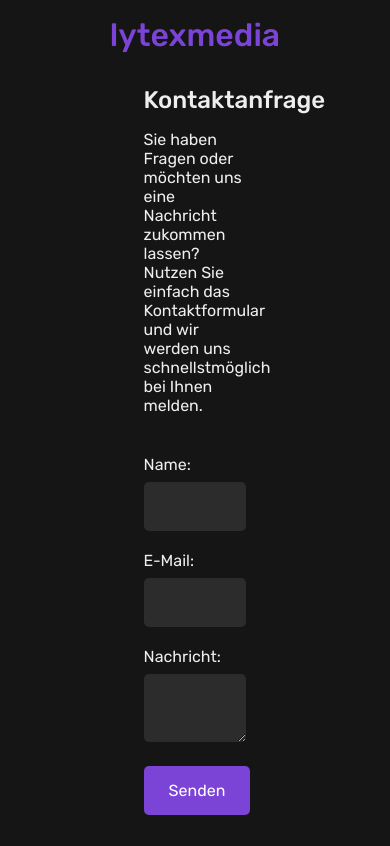
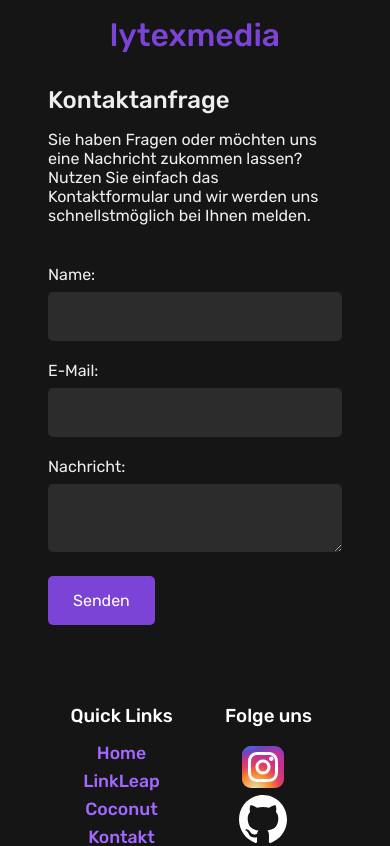
Before and after one commit to lytexdev/lytexmedia, a Nuxt app: page /contact in a window 390 px wide. Shown: the top 846 px of the page. Built offline with nearby package versions, Linux system fonts and the light colour scheme.

Commit message:
Fix Contact responsive

```diff
--- a/assets/scss/pages/_contact.scss
+++ b/assets/scss/pages/_contact.scss
@@ -1,5 +1,5 @@
 .contact-form {
-    width: 35%;
+    width: 75%;
 
     .contact-form-head {
         margin-bottom: 2.5rem;
@@ -18,4 +18,8 @@
         display: block;
         margin-bottom: 0.5rem;
     }
+
+    @media screen and (max-width: 1024px) {
+        width: 100%;
+    }
 }
--- a/assets/scss/pages/_linkleap.scss
+++ b/assets/scss/pages/_linkleap.scss
@@ -43,7 +43,7 @@
             text-align: left;
 
             h2 {
-                color: #7c43d7;
+                color: #17ca89;
                 margin-bottom: 1rem;
             }
 
```
